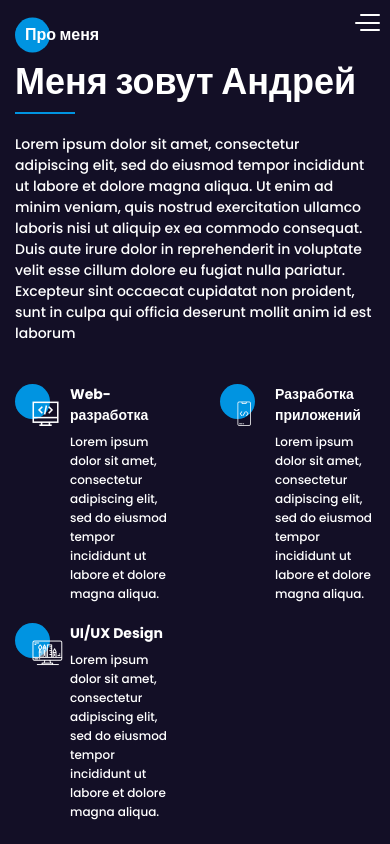
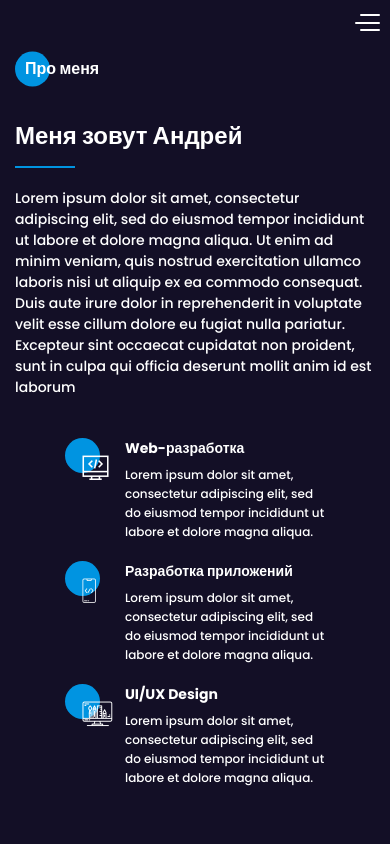
Before and after one commit to andreykuh96/ReactPortfolio, a React (Create React App) app: page /about in a window 390 px wide. Built offline with nearby package versions, Linux system fonts and the light colour scheme.

Commit message:
adaprtive aboutpage

```diff
--- a/src/components/Card/Card.scss
+++ b/src/components/Card/Card.scss
@@ -1,6 +1,6 @@
 .card {
 	display: flex;
-	column-gap: 20px;
+	column-gap: 25px;
 	&__left {
 		width: 35px;
 	}
@@ -24,6 +24,7 @@
 		line-height: 21px;
 	}
 	&__description {
+		max-width: 200px;
 		font-size: 12px;
 		font-weight: 500;
 		line-height: 19px;
--- a/src/components/Text/Text.media.scss
+++ b/src/components/Text/Text.media.scss
@@ -10,5 +10,16 @@
 		&__subtitle {
 			font-size: 32px;
 		}
+		&_fz36 {
+			.text {
+				&__title {
+					margin: 0 0 25px 0;
+				}
+				&__subtitle {
+					margin: 0;
+					font-size: 24px;
+				}
+			}
+		}
 	}
 }
--- a/src/pages/AboutPage/AboutPage.media.scss
+++ b/src/pages/AboutPage/AboutPage.media.scss
@@ -1,8 +1,22 @@
 @media (max-width: 768px) {
 	.AboutPage {
 		padding: 0;
+		&__cards {
+		}
+		&__wrapper {
+			padding: 40px 0;
+		}
 		&__img {
 			display: none;
 		}
 	}
 }
+@media (max-width: 500px) {
+	.AboutPage {
+		&__cards {
+			grid-template-columns: auto;
+			justify-content: center;
+			align-items: center;
+		}
+	}
+}
```
